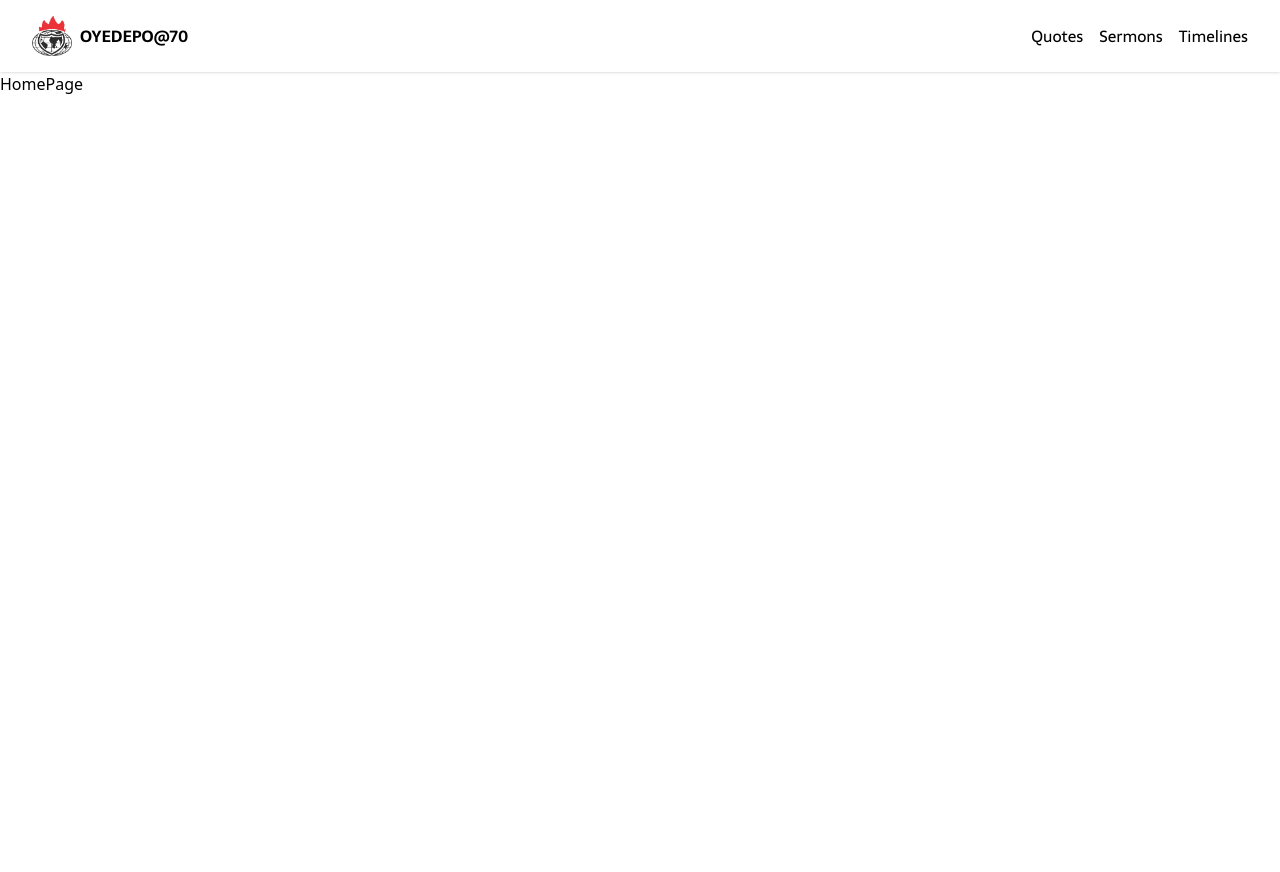
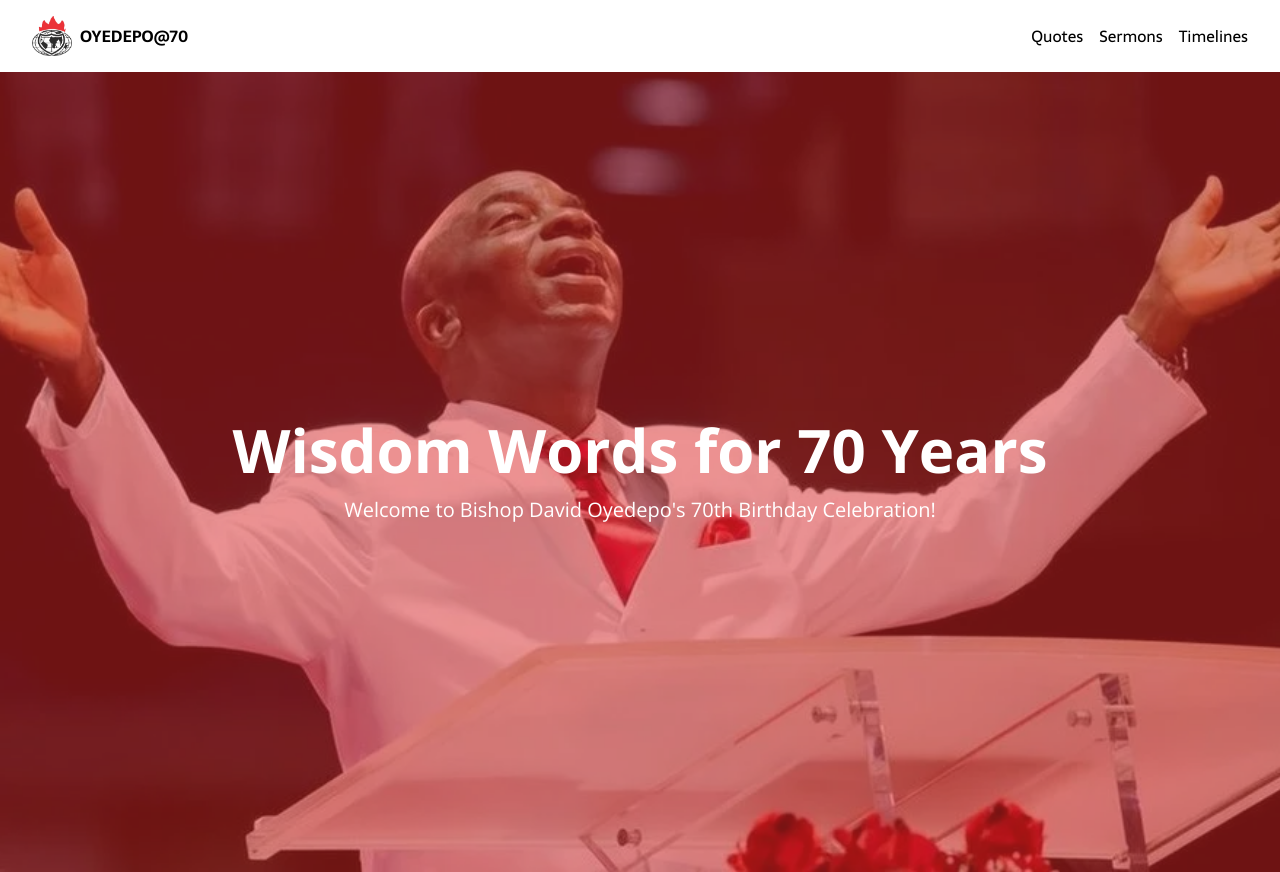
Before and after one commit to Dev-Elo-1505/oyedepo-70, a React (Vite) app: page / in a window 1280 px wide. Before the commit the page ends 800 px from the top, so only its background shows below. Built offline with nearby package versions, Linux system fonts and the light colour scheme.

Commit message:
Build Hero component

```diff
--- /dev/null
+++ b/src/components/Hero.tsx
@@ -0,0 +1,18 @@
+
+
+const Hero = () => {
+    return (
+    <section className="font-openSans">
+        <div className="relative bg-banner bg-cover bg-center h-screen flex items-center justify-center">
+            <div className="absolute bg-red-600 opacity-50 inset-0"></div>
+            <div className="relative z-10 text-center text-white p-4">
+                <h1 className="font-bold text-6xl">Wisdom Words for 70 Years</h1>
+                <p className="text-xl mt-4">Welcome to Bishop David Oyedepo's 70th Birthday Celebration!</p>
+            </div>
+        </div>
+
+    </section>
+)
+}
+
+export default Hero
--- a/src/pages/HomePage.tsx
+++ b/src/pages/HomePage.tsx
@@ -1,5 +1,9 @@
+import Hero from "../components/Hero"
+
 const HomePage = () => {
-    return (<div>HomePage</div>)
+    return (
+    <div><Hero /></div>
+)
 }
 
 export default HomePage
--- a/tailwind.config.js
+++ b/tailwind.config.js
@@ -10,6 +10,9 @@
         openSans: ['Open Sans', 'sans-serif'],
         sarala: ['Sarala', 'sans-serif'],
     },
+    backgroundImage: {
+      'banner': "url('../src/assets/oyedepo-banner.webp')",
+    },
   },
   plugins: [],
 }
```
Also changed, not shown: src/assets/oyedepo-banner.webp (added).
